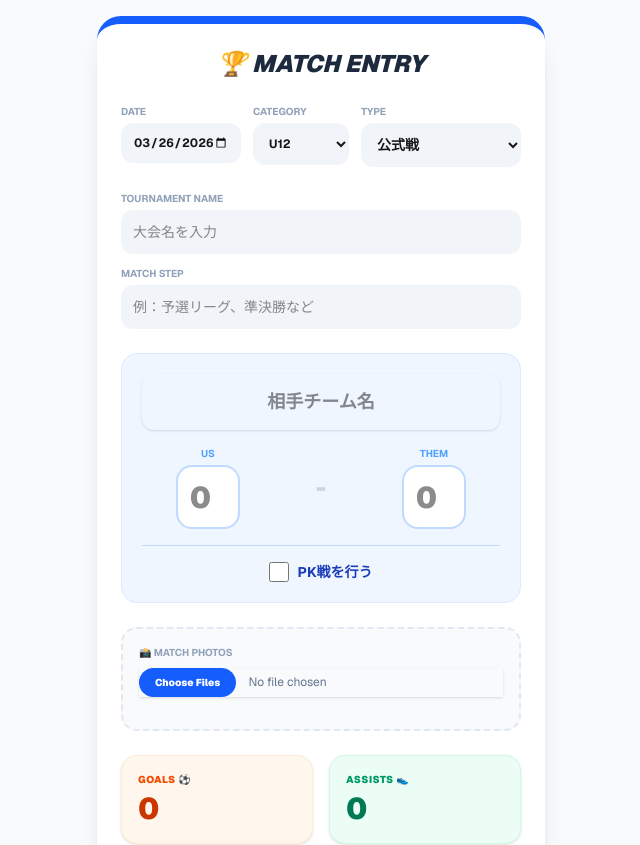
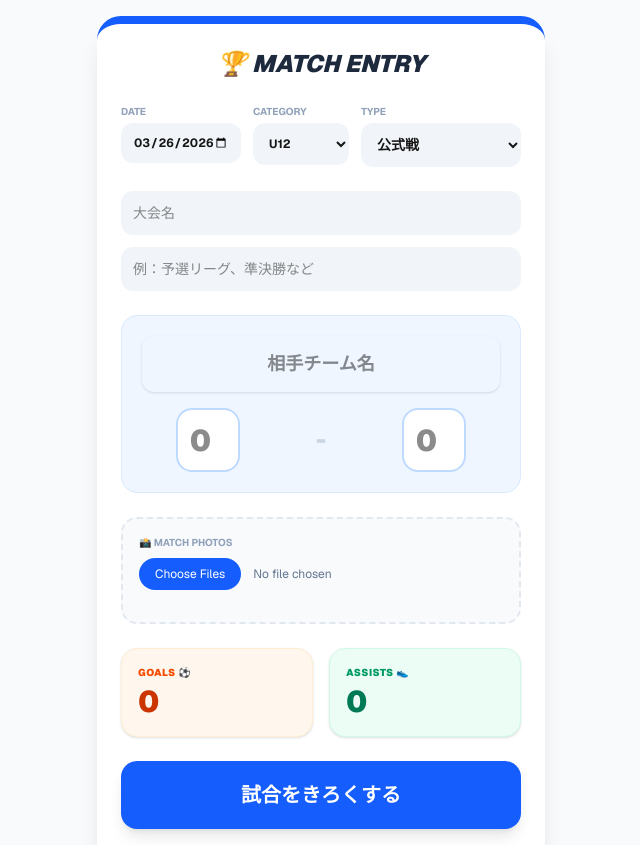
Before and after one commit to bqyujiyamada-code/soccer-app, a Next.js app: page /match/entry in a window 1280 px wide. Shown: the top 845 px of the page, without its empty margins (319-959 px from the left). Built offline with nearby package versions, Linux system fonts and the light colour scheme.

Commit message:
Update entry

```diff
--- a/src/app/match/entry/page.tsx
+++ b/src/app/match/entry/page.tsx
@@ -5,18 +5,18 @@ import { useState, useEffect, Suspense } from "react";
 import { useRouter, useSearchParams } from "next/navigation";
 import Link from "next/link";
 
-// 1. useSearchParamsを利用するロジックを別コンポーネントに分離
 function MatchEntryForm() {
   const router = useRouter();
   const searchParams = useSearchParams();
-  const matchId = searchParams.get("id"); // URLに?id=xxxがある場合は編集モード
+  const matchId = searchParams.get("id");
 
   const [loading, setLoading] = useState(false);
   const [uploading, setUploading] = useState(false);
 
-  const [formData, setFormData] = useState({
+  // 初期状態を定義
+  const initialFormState = {
     date: new Date().toISOString().split('T')[0],
-    category: "U12", // デフォルト値
+    category: "U12",
     matchType: "公式戦",
     tournamentName: "",
     matchStep: "",
@@ -29,9 +29,11 @@ function MatchEntryForm() {
     myGoals: "0",
     myAssists: "0",
     images: [] as { key: string; url: string }[],
-  });
+  };
 
-  // 編集モード：既存データの取得
+  const [formData, setFormData] = useState(initialFormState);
+
+  // 編集モード：既存データの取得とマッピング
   useEffect(() => {
     if (matchId) {
       const loadMatch = async () => {
@@ -39,7 +41,15 @@ function MatchEntryForm() {
           const res = await fetch(`/api/get-match?id=${matchId}`);
           if (res.ok) {
             const data = await res.json();
-            setFormData(data);
+            // 既存の値を活かしつつ、足りないフィールドを初期値で埋める（マージ処理）
+            setFormData(prev => ({
+              ...initialFormState,
+              ...data,
+              // 数値や配列が確実にセットされるように個別に指定
+              images: data.images || [],
+              myGoals: data.myGoals?.toString() || "0",
+              myAssists: data.myAssists?.toString() || "0",
+            }));
           }
         } catch (err) {
           console.error("データの読み込みに失敗しました", err);
@@ -70,7 +80,6 @@ function MatchEntryForm() {
           body: JSON.stringify({ filename: file.name, contentType: file.type }),
         });
         const data = await res.json();
-        if (!res.ok) throw new Error(data.detail);
 
         await fetch(data.signedUrl, {
           method: "PUT",
@@ -79,6 +88,8 @@ function MatchEntryForm() {
         });
 
         const publicUrl = `https://${bucketName}.s3.ap-northeast-1.amazonaws.com/${data.fileKey}`;
+
+        // 既存の画像リストに追加（上書きではなく追記）
         setFormData(prev => ({
           ...prev,
           images: [...prev.images, { key: data.fileKey, url: publicUrl }]
@@ -105,17 +116,16 @@ function MatchEntryForm() {
       const res = await fetch("/api/save-match", {
         method: "POST",
         headers: { "Content-Type": "application/json" },
-        // 編集時はIDを含めて送信
+        // IDを含めて送信することで「新規」ではなく「更新」として扱う
         body: JSON.stringify(matchId ? { ...formData, id: matchId } : formData),
       });
 
-      const data = await res.json();
-
       if (res.ok) {
-        alert(matchId ? "更新しました！" : "記録しました！⚽️");
+        alert(matchId ? "記録を更新しました！" : "新しく記録しました！⚽️");
         router.push("/match/history");
       } else {
-        alert(`保存失敗: ${data.detail}\nコード: ${data.code}`);
+        const errorData = await res.json();
+        alert(`保存失敗: ${errorData.detail}`);
       }
     } catch (err) {
       alert("通信エラーが発生しました。");
@@ -126,27 +136,16 @@ function MatchEntryForm() {
 
   return (
     <form onSubmit={handleSubmit} className="space-y-6">
-      {/* --- 基本情報 (DATE & CAT & TYPE) --- */}
+      {/* 以前と同じJSX構造（中略） */}
+      {/* 確実に formData.value を参照しているため、取得した値が表示されます */}
       <div className="flex flex-wrap gap-3">
         <div className="flex-1 min-w-[120px]">
           <label className="block text-[10px] font-bold text-slate-400 mb-1">DATE</label>
-          <input
-            type="date"
-            name="date"
-            value={formData.date}
-            onChange={handleChange}
-            className="w-full p-3 bg-slate-100 rounded-xl font-bold text-xs outline-none appearance-none"
-            required
-          />
+          <input type="date" name="date" value={formData.date} onChange={handleChange} className="w-full p-3 bg-slate-100 rounded-xl font-bold text-xs outline-none" required />
         </div>
         <div className="w-24">
           <label className="block text-[10px] font-bold text-slate-400 mb-1">CATEGORY</label>
-          <select
-            name="category"
-            value={formData.category}
-            onChange={handleChange}
-            className="w-full p-3 bg-slate-100 rounded-xl font-bold text-xs outline-none"
-          >
+          <select name="category" value={formData.category} onChange={handleChange} className="w-full p-3 bg-slate-100 rounded-xl font-bold text-xs outline-none">
             <option value="U12">U12</option>
             <option value="U11">U11</option>
             <option value="U10">U10</option>
@@ -154,12 +153,7 @@ function MatchEntryForm() {
         </div>
         <div className="flex-[1.5] min-w-[140px]">
           <label className="block text-[10px] font-bold text-slate-400 mb-1">TYPE</label>
-          <select
-            name="matchType"
-            value={formData.matchType}
-            onChange={handleChange}
-            className="w-full p-3 bg-slate-100 rounded-xl font-bold text-sm outline-none"
-          >
+          <select name="matchType" value={formData.matchType} onChange={handleChange} className="w-full p-3 bg-slate-100 rounded-xl font-bold text-sm outline-none">
             <option>公式戦</option>
             <option>トレーニングマッチ</option>
             <option>カップ戦</option>
@@ -168,101 +162,34 @@ function MatchEntryForm() {
         </div>
       </div>
 
-      {/* --- 大会名 & ステップ --- */}
       <div className="space-y-3">
-        <div>
-          <label className="block text-[10px] font-bold text-slate-400 mb-1">TOURNAMENT NAME</label>
-          <input
-            type="text"
-            name="tournamentName"
-            placeholder="大会名を入力"
-            value={formData.tournamentName}
-            onChange={handleChange}
-            className="w-full p-3 bg-slate-100 rounded-xl text-sm outline-none font-medium"
-            required
-          />
-        </div>
-        <div>
-          <label className="block text-[10px] font-bold text-slate-400 mb-1">MATCH STEP</label>
-          <input
-            type="text"
-            name="matchStep"
-            placeholder="例：予選リーグ、準決勝など"
-            value={formData.matchStep}
-            onChange={handleChange}
-            className="w-full p-3 bg-slate-100 rounded-xl text-sm outline-none"
-          />
-        </div>
+        <input type="text" name="tournamentName" placeholder="大会名" value={formData.tournamentName} onChange={handleChange} className="w-full p-3 bg-slate-100 rounded-xl text-sm outline-none font-medium" required />
+        <input type="text" name="matchStep" placeholder="例：予選リーグ、準決勝など" value={formData.matchStep} onChange={handleChange} className="w-full p-3 bg-slate-100 rounded-xl text-sm outline-none" />
       </div>
 
-      {/* --- 対戦相手 & スコア --- */}
       <div className="bg-blue-50 p-5 rounded-2xl border border-blue-100">
-        <input
-          type="text"
-          name="opponent"
-          placeholder="相手チーム名"
-          value={formData.opponent}
-          onChange={handleChange}
-          className="w-full p-3 mb-4 rounded-xl text-center font-black outline-none border-2 border-transparent focus:border-blue-400 text-lg shadow-sm"
-          required
-        />
-
+        <input type="text" name="opponent" placeholder="相手チーム名" value={formData.opponent} onChange={handleChange} className="w-full p-3 mb-4 rounded-xl text-center font-black outline-none border-2 border-transparent focus:border-blue-400 text-lg shadow-sm" required />
         <div className="flex items-center justify-around gap-2">
-          <div className="text-center">
-            <p className="text-[10px] font-bold text-blue-400 mb-1 uppercase">Us</p>
           <input type="number" name="scoreUs" value={formData.scoreUs} onChange={handleChange} className="w-16 h-16 text-3xl font-black text-center rounded-2xl border-2 border-blue-200 outline-none focus:border-blue-500 bg-white" placeholder="0" required />
-          </div>
           <div className="text-2xl font-black text-slate-300">-</div>
-          <div className="text-center">
-            <p className="text-[10px] font-bold text-blue-400 mb-1 uppercase">Them</p>
           <input type="number" name="scoreThem" value={formData.scoreThem} onChange={handleChange} className="w-16 h-16 text-3xl font-black text-center rounded-2xl border-2 border-blue-200 outline-none focus:border-blue-500 bg-white" placeholder="0" required />
         </div>
       </div>
 
-        <div className="mt-4 pt-4 border-t border-blue-200 flex flex-col items-center">
-          <label className="flex items-center gap-2 cursor-pointer group">
-            <input type="checkbox" name="hasPK" checked={formData.hasPK} onChange={handleChange} className="w-5 h-5 accent-blue-600" />
-            <span className="text-sm font-bold text-blue-800 group-hover:text-blue-600 transition-colors">PK戦を行う</span>
-          </label>
-          {formData.hasPK && (
-            <div className="mt-3 flex items-center gap-3">
-              <input type="number" name="pkScoreUs" value={formData.pkScoreUs} onChange={handleChange} className="w-12 p-2 text-center rounded-lg border border-blue-300 font-bold bg-white" placeholder="PK" />
-              <span className="font-bold text-blue-300 text-xs">VS</span>
-              <input type="number" name="pkScoreThem" value={formData.pkScoreThem} onChange={handleChange} className="w-12 p-2 text-center rounded-lg border border-blue-300 font-bold bg-white" placeholder="PK" />
-            </div>
-          )}
-        </div>
-      </div>
-
-      {/* --- 画像アップロード --- */}
+      {/* 画像プレビュー部分 (重要: 既存の画像が表示されることを確認) */}
       <div className="bg-slate-50 p-4 rounded-2xl border-2 border-dashed border-slate-200">
         <label className="block text-[10px] font-bold text-slate-400 mb-2 uppercase">📸 Match Photos</label>
-        <input
-          type="file"
-          multiple
-          accept="image/*"
-          onChange={handleImageChange}
-          className="w-full text-xs text-slate-500 file:mr-3 file:py-2 file:px-4 file:rounded-full file:border-0 file:text-[10px] file:font-black file:bg-blue-600 file:text-white file:cursor-pointer shadow-sm"
-        />
-        {uploading && <p className="text-blue-600 text-[10px] mt-2 animate-pulse font-bold text-center italic">UPLOADING TO S3...</p>}
-
+        <input type="file" multiple accept="image/*" onChange={handleImageChange} className="w-full text-xs text-slate-500 file:mr-3 file:py-2 file:px-4 file:rounded-full file:bg-blue-600 file:text-white cursor-pointer" />
         <div className="grid grid-cols-3 gap-2 mt-4">
           {formData.images.map((img, index) => (
             <div key={index} className="relative aspect-square rounded-lg overflow-hidden border border-slate-200 shadow-sm group">
               <img src={img.url} alt="preview" className="object-cover w-full h-full" />
-              <button
-                type="button"
-                onClick={() => removeImage(index)}
-                className="absolute top-0 right-0 bg-red-500/90 text-white w-6 h-6 flex items-center justify-center text-[10px] font-bold rounded-bl-lg shadow-md"
-              >
-                ✕
-              </button>
+              <button type="button" onClick={() => removeImage(index)} className="absolute top-0 right-0 bg-red-500 text-white w-6 h-6 flex items-center justify-center text-[10px] font-bold rounded-bl-lg shadow-md">✕</button>
             </div>
           ))}
         </div>
       </div>
 
-      {/* --- 個人成績 --- */}
       <div className="grid grid-cols-2 gap-4">
         <div className="bg-orange-50 p-4 rounded-2xl border border-orange-100 shadow-sm">
           <label className="block text-[10px] font-black text-orange-600 mb-1 tracking-wider uppercase">Goals ⚽️</label>
@@ -274,34 +201,24 @@ function MatchEntryForm() {
         </div>
       </div>
 
-      {/* --- 保存ボタン --- */}
-      <button
-        disabled={loading || uploading}
-        className="w-full py-5 bg-blue-600 hover:bg-blue-700 text-white rounded-2xl font-black text-xl shadow-lg active:scale-95 transition-all disabled:opacity-50"
-      >
-        {loading ? "SAVING DATA..." : (matchId ? "更新を保存する" : "試合をきろくする")}
+      <button disabled={loading || uploading} className="w-full py-5 bg-blue-600 hover:bg-blue-700 text-white rounded-2xl font-black text-xl shadow-lg active:scale-95 transition-all disabled:opacity-50">
+        {loading ? "SAVING..." : (matchId ? "更新を保存する" : "試合をきろくする")}
       </button>
     </form>
   );
 }
 
-// 2. メインコンポーネント：全体をSuspenseで包む
 export default function MatchEntry() {
   return (
     <div className="min-h-screen bg-slate-50 p-4 pb-12 font-sans">
       <div className="max-w-md mx-auto bg-white rounded-3xl shadow-xl overflow-hidden border-t-8 border-blue-600">
         <div className="p-6">
-          <h1 className="text-2xl font-black text-center text-slate-800 mb-6 italic">🏆 MATCH ENTRY</h1>
-
-          {/* ビルドエラー回避のためにSuspenseが必要 */}
-          <Suspense fallback={<div className="text-center p-10 font-bold text-slate-400">LOADING FORM...</div>}>
+          <h1 className="text-2xl font-black text-center text-slate-800 mb-6 italic uppercase">🏆 Match Entry</h1>
+          <Suspense fallback={<div className="text-center p-10 font-bold text-slate-400">LOADING DATA...</div>}>
             <MatchEntryForm />
           </Suspense>
-
           <div className="mt-8 text-center">
-            <Link href="/match/history" className="text-xs font-bold text-slate-400 hover:text-blue-600 transition-colors flex items-center justify-center gap-1">
-              <span className="text-lg">←</span> 試合履歴をみる
-            </Link>
+            <Link href="/match/history" className="text-xs font-bold text-slate-400 hover:text-blue-600 transition-colors">← 戻る</Link>
           </div>
         </div>
       </div>
```
Lines whose indentation alone changed are shown as unchanged.
